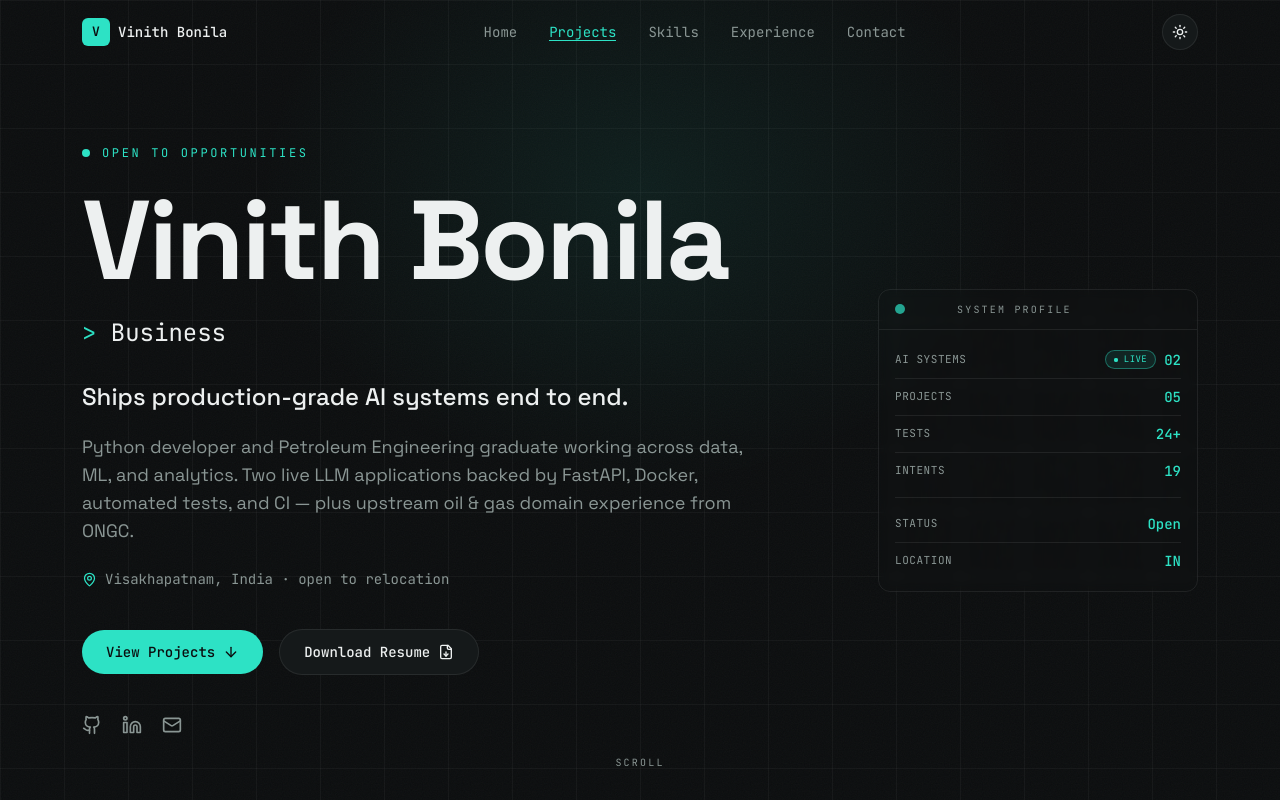
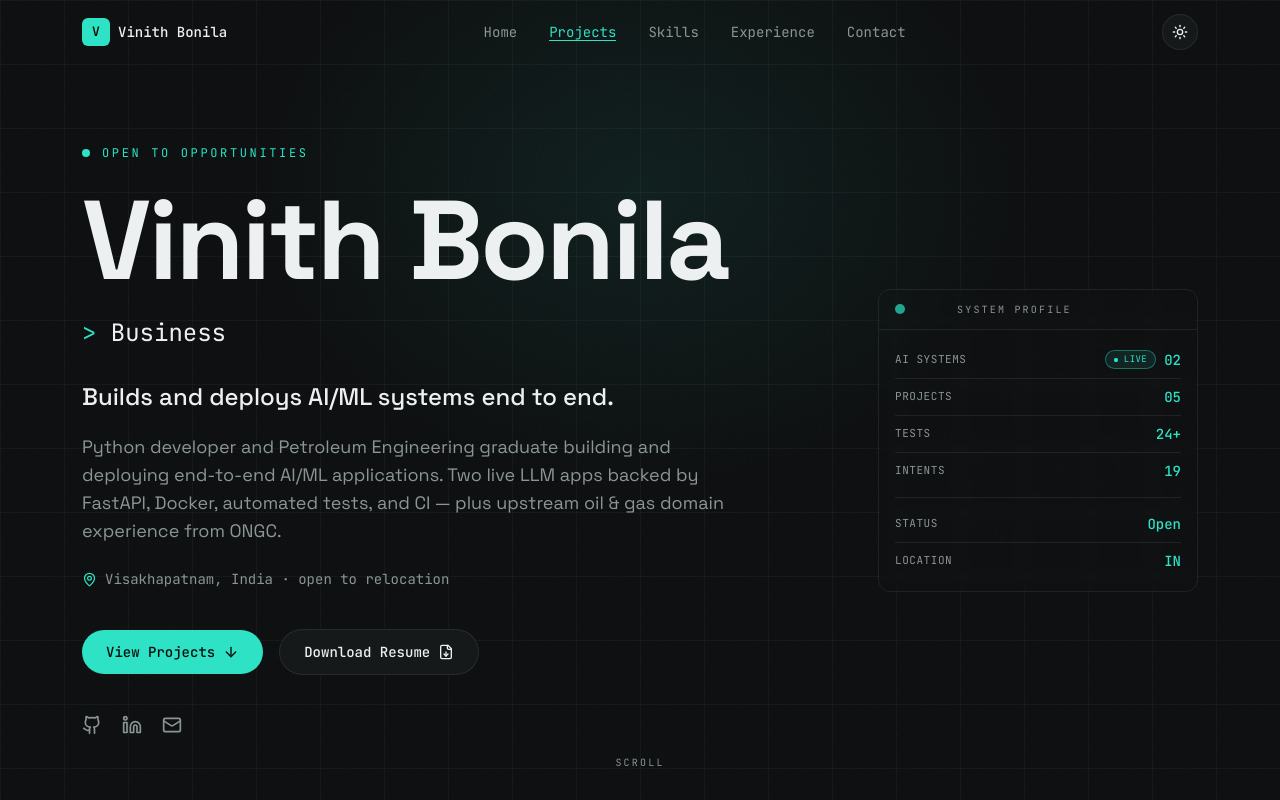
Before and after one commit to vinith-bonila/portfolio-website, a React (Vite) app: page / in a window 1280 px wide. Shown: the top 800 px of the page. Built offline with nearby package versions, Linux system fonts and the light colour scheme.

Commit message:
Soften hero wording: build/deploy over 'production-grade'

```diff
--- a/src/data/portfolio.ts
+++ b/src/data/portfolio.ts
@@ -42,8 +42,8 @@ export const hero = {
     'PMO / Project Management',
     'Petroleum Engineer',
   ],
-  tagline: 'Ships production-grade AI systems end to end.',
-  sub: 'Python developer and Petroleum Engineering graduate working across data, ML, and analytics. Two live LLM applications backed by FastAPI, Docker, automated tests, and CI — plus upstream oil & gas domain experience from ONGC.',
+  tagline: 'Builds and deploys AI/ML systems end to end.',
+  sub: 'Python developer and Petroleum Engineering graduate building and deploying end-to-end AI/ML applications. Two live LLM apps backed by FastAPI, Docker, automated tests, and CI — plus upstream oil & gas domain experience from ONGC.',
   location: 'Visakhapatnam, India · open to relocation',
   ctas: {
     primary: { label: 'View Projects', target: 'projects' },
```
Also changed, not shown: 1 other file (tests, documents, lock files or other folders).
